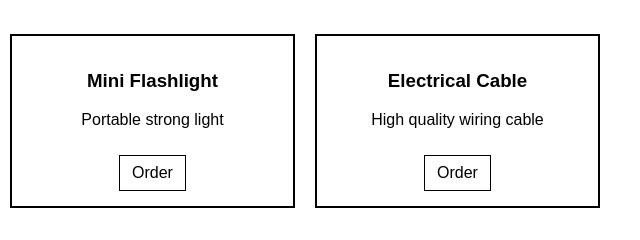
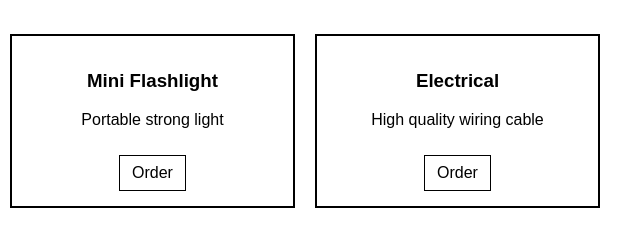
Before and after one commit to abdulrahman22-code/Abdulrahman-Elctric-tools, a plain HTML site: page index.html in a window 1280 px wide. Shown: the part 385-625 px from the top of the page, 640-1280 px from the left. Drawn offline with Linux system fonts and the light colour scheme.

Commit message:
Fix HTML formatting and structure

```diff
--- a/index.html
+++ b/index.html
@@ -122,7 +122,7 @@ color:#fff;
 <a href="#">Order</a>
 </div>
 <div class="card">
-<h3>Electrical Cable</h3>
+<h3>Electrical </h3>
 <p>High quality wiring cable</p>
 <a href="#">Order</a>
 </div>
```
